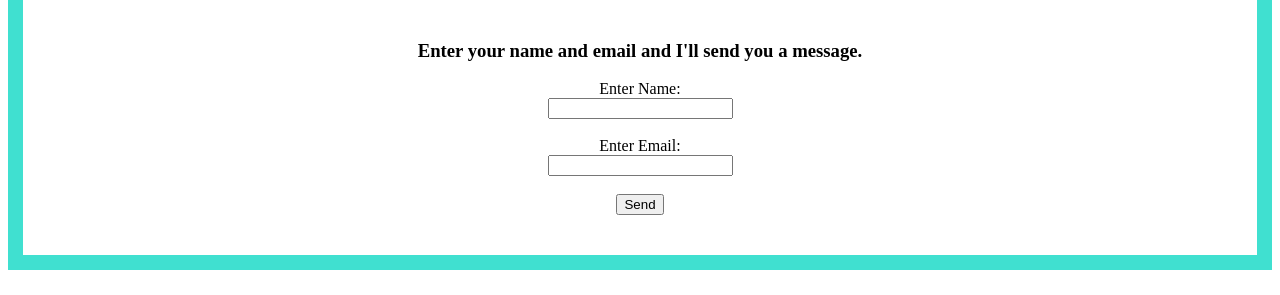
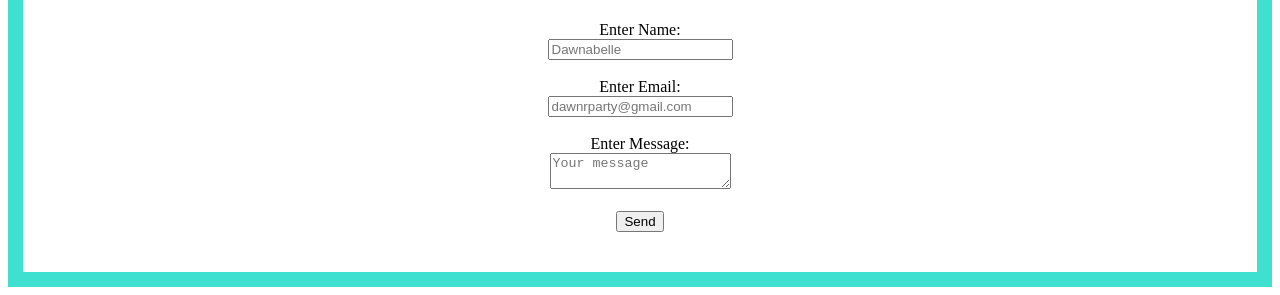
Before and after one commit to Dawnabelle/dawn-site, a Gatsby site: page /contact in a window 1280 px wide. Shown: the part 1154-1449 px from the top of the page. Built offline with nearby package versions, Linux system fonts and the light colour scheme; Gatsby itself is replaced by a stand-in of ours.

Commit message:
add textarea to contact form

```diff
--- a/src/pages/contact.js
+++ b/src/pages/contact.js
@@ -28,13 +28,15 @@ const FourthPage = () => (
         padding: '20px',
         margin: 'auto',
       }}>
-      <h3>Enter your name and email and I'll send you a message.</h3>
       <form action="https://formspree.io/dawn.mott@gmail.com"
         method="POST">
         <label>Enter Name: </label><br/>
-        <input type="text" name="name" /><br/><br/>
+        <input type="text" name="name" placeholder="Dawnabelle"/><br/><br/>
         <label>Enter Email: </label><br/>
-        <input type="email" name="_replyto" />
+        <input type="email" name="_replyto" placeholder="dawnrparty@gmail.com" />
+        <br/><br/>
+        <label>Enter Message: </label><br/>
+        <textarea name="message" placeholder="Your message"></textarea>
         <br/><br/>
 
         <input type="submit" value="Send" />
```
